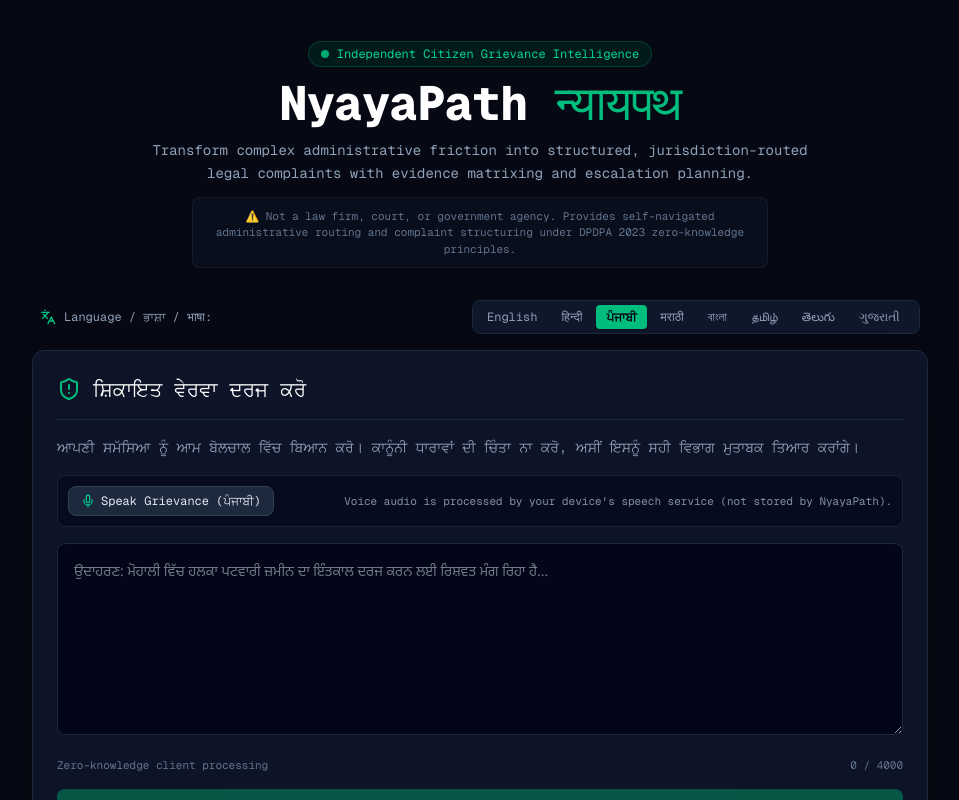
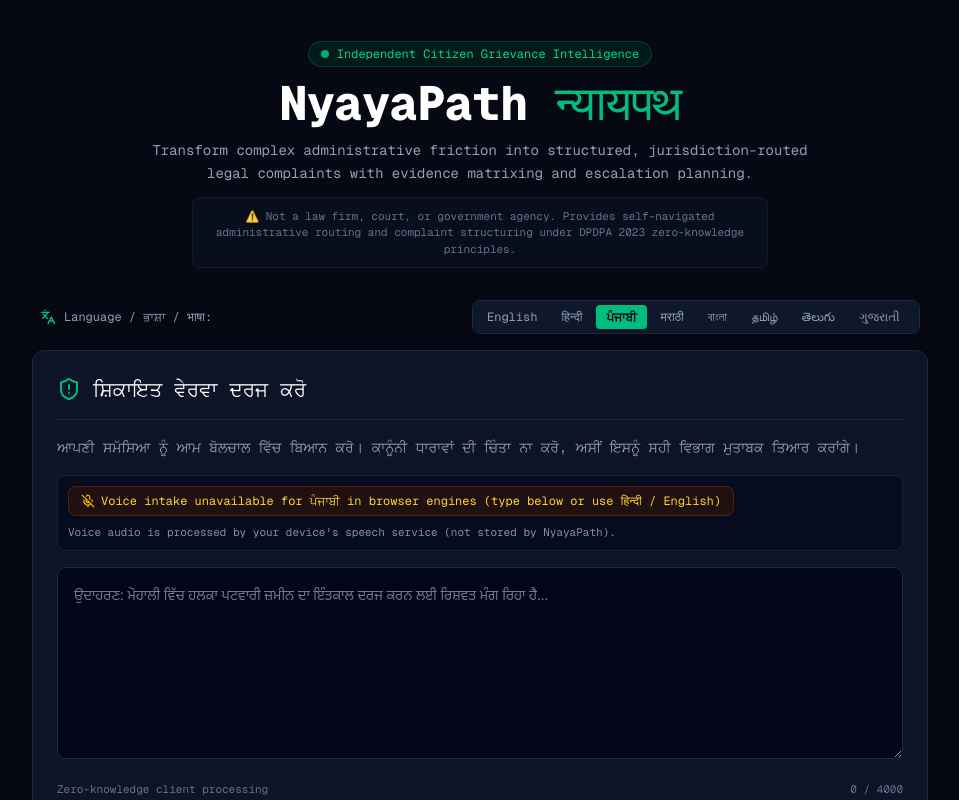
Before and after one commit to shikharthakur2404/nyayapath, a Next.js app: page / in a window 1280 px wide. Both pictures are taken after a click on the button "ਪੰਜਾਬੀ". Shown: the top 800 px of the page, without its empty margins (160-1119 px from the left). Built offline with nearby package versions, Linux system fonts and the light colour scheme.

Commit message:
fix(voice): handle unsupported browser speech engines for Punjabi with clear fallback state

```diff
--- a/src/components/GrievanceWizard.tsx
+++ b/src/components/GrievanceWizard.tsx
@@ -57,10 +57,10 @@
   initialLang?: Language;
 }
 
-const speechLocaleMap: Record<Language, string> = {
+const speechLocaleMap: Record<Language, string | null> = {
   en: 'en-IN',
   hi: 'hi-IN',
-  pa: 'pa-IN',
+  pa: null, // Note: Google Chrome & Apple Web Speech engines omit Punjabi (pa-IN / pa-Guru-IN)
   mr: 'mr-IN',
   bn: 'bn-IN',
   ta: 'ta-IN',
@@ -140,12 +140,18 @@
       return;
     }
 
+    const targetLocale = speechLocaleMap[lang];
+    if (!targetLocale) {
+      setErrorMessage(`Voice intake in ${activeLangObj.native} (${activeLangObj.label}) is not supported by standard browser speech engines (Google/Apple). You can type directly below, or dictate in Hindi / English.`);
+      return;
+    }
+
     try {
       const recognition = new SpeechRecognitionAPI();
       recognitionRef.current = recognition;
 
       // STEP 2: Indic & English speech recognition mapped to active language
-      recognition.lang = speechLocaleMap[lang] || 'en-IN';
+      recognition.lang = targetLocale;
       recognition.continuous = false;
       recognition.interimResults = false;
 
@@ -180,7 +186,7 @@
           return;
         }
         if (event.error === 'network') {
-          setErrorMessage('No internet connection for voice recognition right now — you can still type your grievance directly.');
+          setErrorMessage('Speech service network error or unsupported dialect. You can still type your grievance directly below.');
           return;
         }
         if (event.error === 'language-not-supported') {
@@ -377,7 +383,16 @@
             {/* VOICE INPUT CONTROLS & PRIVACY DISCLOSURE */}
             <div className="flex flex-wrap items-center justify-between gap-2 p-2.5 rounded-lg bg-slate-950/60 border border-slate-800/80">
               <div className="flex items-center gap-2">
-                {isSpeechSupported ? (
+                {!isSpeechSupported ? (
+                  <span className="text-[11px] font-mono text-slate-500">
+                    Voice input not supported in this browser (typing available below)
+                  </span>
+                ) : !speechLocaleMap[lang] ? (
+                  <div className="flex items-center gap-1.5 px-3 py-1.5 rounded-lg text-xs font-mono bg-amber-950/40 border border-amber-800/40 text-amber-300">
+                    <MicOff className="w-3.5 h-3.5 text-amber-400 shrink-0" />
+                    <span>Voice intake unavailable for {activeLangObj.native} in browser engines (type below or use हिन्दी / English)</span>
+                  </div>
+                ) : (
                   <button
                     type="button"
                     onClick={toggleVoiceInput}
@@ -400,10 +415,6 @@
                       </>
                     )}
                   </button>
-                ) : (
-                  <span className="text-[11px] font-mono text-slate-500">
-                    Voice input not supported in this browser (typing available below)
-                  </span>
                 )}
               </div>
               <p className="text-[11px] font-mono text-slate-400/90">
```
